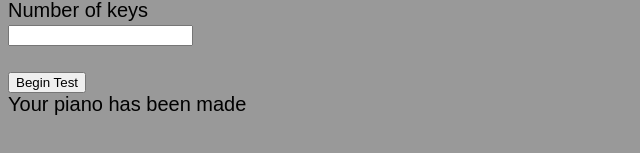
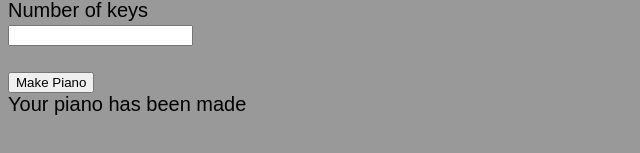
Before and after one commit to qnlex/qnlex.github.io, a plain HTML site: page index.html in a window 1280 px wide. Shown: the part 123-276 px from the top of the page, 0-640 px from the left. Drawn offline with Linux system fonts and the light colour scheme.

Commit message:
Update index.html

```diff
--- a/index.html
+++ b/index.html
@@ -41,7 +41,7 @@
         <br />
         <br />
     </div>
-      <button id="submit" onclick = "beginTest()" type="button">Begin Test</button><br />
+      <button id="submit" onclick = "makePiano()" type="button">Make Piano</button><br />
       <div id="status">Your piano has been made</div>
     </div>
 </html>
```
